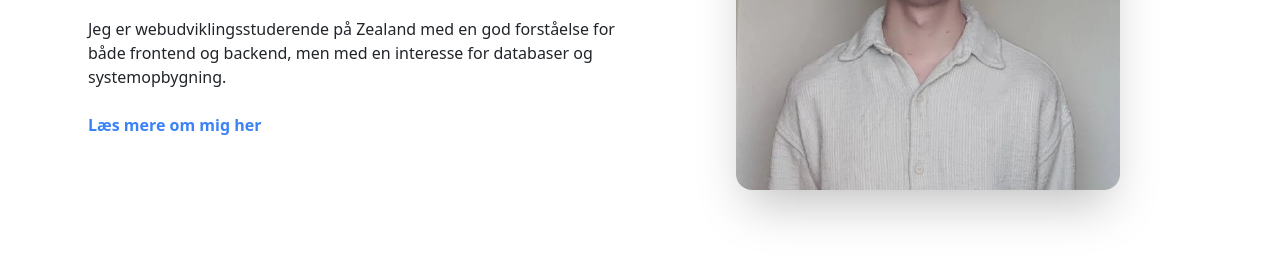
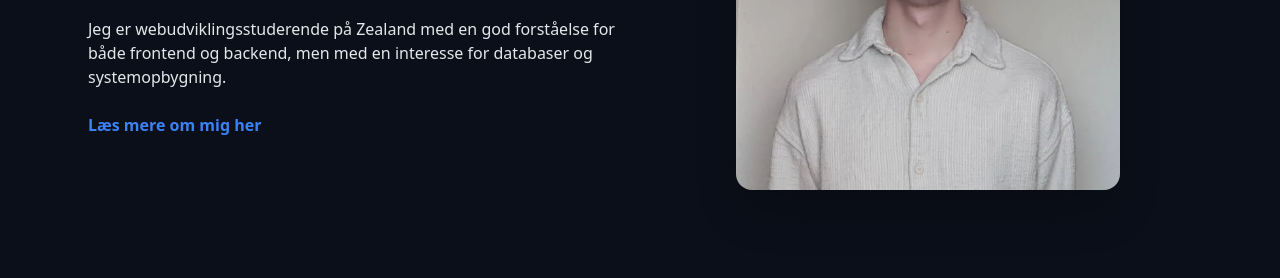
Before and after one commit to tobiasnielsen05/portfolio-frameworks, a plain HTML site: page tailwind/index.html in a window 1280 px wide. Shown: the part 273-551 px from the top of the page. Drawn offline with nearby package versions, Linux system fonts and the light colour scheme; files that its build step writes are made by us from their sources.

Commit message:
bootstrap fix part 5

```diff
--- a/bootstrap/css/styles.scss
+++ b/bootstrap/css/styles.scss
@@ -2,10 +2,13 @@
 @import "../node_modules/bootstrap/scss/functions";
 
 // 2. Include any default variable overrides here
-$link-decoration: none;
+$body-bg: #0B0F19;
+$body-color: #E5E7EB;
 
 $primary: #0B0F19;
 $secondary: #111827;
+
+$link-decoration: none;
 
 
 // 4. Include any default map overrides here
```
